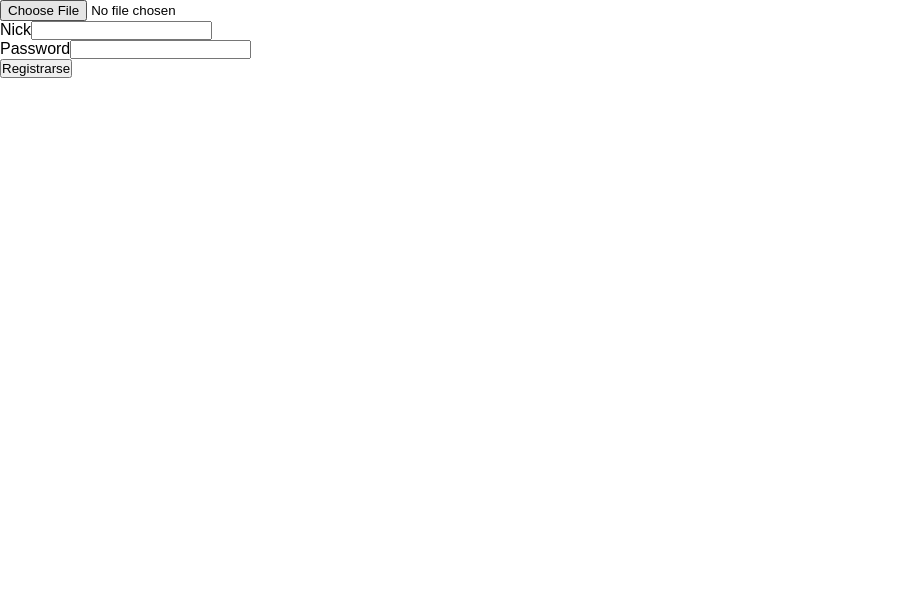
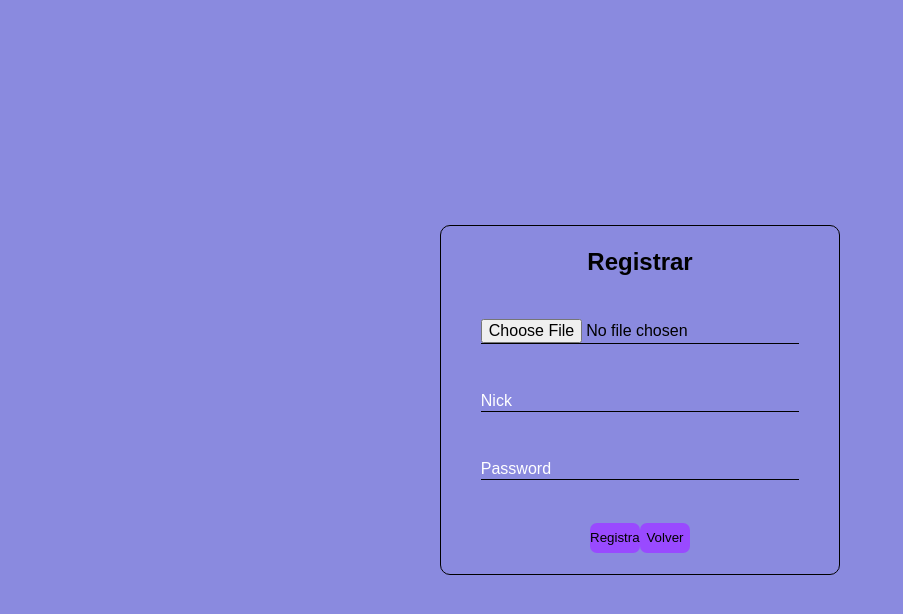
Before and after one commit to JFelipeRG/feel-it-react, a React (Vite) app: page /singUp in a window 1280 px wide. Shown: the top 614 px of the page, without its empty margins (0-903 px from the left). Built offline with nearby package versions, Linux system fonts and the light colour scheme.

Commit message:
implementacion de la validacion de login

```diff
--- a/jsconfig.json
+++ b/jsconfig.json
@@ -4,7 +4,10 @@
         "paths": {
             "@pages/*" : ["src/pages/*"],
             "@hooks/*" : ["src/hooks/*"],
-            "@components/*" : ["src/components/*"]
+            "@components/*" : ["src/components/*"],
+            "@utils/*" : ["src/utils/*"],
+            "@styles/*" : ["src/styles/*"],
+            "@services/*" : ["src/services/*"]
         }
     }
 }
--- a/package.json
+++ b/package.json
@@ -8,6 +8,7 @@
     "preview": "vite preview"
   },
   "dependencies": {
+    "axios": "^0.27.2",
     "react": "^18.0.0",
     "react-dom": "^18.0.0",
     "react-router-dom": "^6.3.0"
--- a/src/hooks/useUser.jsx
+++ b/src/hooks/useUser.jsx
@@ -1,12 +1,24 @@
-import { useCallback, useContext } from 'react'
+import { useCallback, useContext, useState } from 'react'
 import Context from '@context/UserContext'
+import { getUser } from '@services/user.services'
 
 export default function useUser () {
   const { user, setUser } = useContext(Context)
+  const [error, setError] = useState(false)
 
-  const login = useCallback((username, passw) => {
-    window.sessionStorage.setItem('user', [username, passw])
-    setUser([username, passw])
+  const login = useCallback(({ nick, passw }) => {
+    getUser({ nick, passw })
+      .then(user => {
+        if (user.length === 0) throw new Error('Usuario no valido')
+
+        window.sessionStorage.setItem('user', JSON.stringify(user))
+        setError(false)
+        setUser(user)
+      }).catch(err => {
+        window.sessionStorage.removeItem('user')
+        setError(true)
+        console.log(err.message)
+      })
   }, [setUser])
 
   const logout = useCallback(() => {
@@ -14,5 +26,5 @@ export default function useUser () {
     setUser(null)
   }, [setUser])
 
-  return { isLogged: Boolean(user), login, logout }
+  return { isLogged: Boolean(user), login, logout, error }
 }
--- a/src/pages/LogOut/logout.jsx
+++ b/src/pages/LogOut/logout.jsx
@@ -1,3 +1,5 @@
+import '@styles/logs.styles.css'
+
 import useUser from '@hooks/useUser'
 import { Link } from 'react-router-dom'
 
@@ -9,10 +11,14 @@ export default function LogOut () {
   }
 
   return (
-    <div>
-      <p>Estas Seguro de que deseas cerrar sesión?</p>
-      <Link to='/login' onClick={handleClick}>Cerrar Sesión</Link>
-      <Link to='..'>Cancelar</Link>
+    <div className='form-container'>
+      <div className='option-container'>
+        <p>Estas Seguro de que deseas cerrar sesión?</p>
+        <div className='links-options'>
+          <Link className='links' to='/login' onClick={handleClick}>Cerrar Sesión</Link>
+          <Link className='links' to='/home'>Cancelar</Link>
+        </div>
+      </div>
     </div>
   )
 }
--- a/src/pages/Login/login.jsx
+++ b/src/pages/Login/login.jsx
@@ -1,16 +1,16 @@
-import './login.css'
+import '@styles/logs.styles.css'
 
 import { useState, useEffect } from 'react'
 import { Link, useNavigate } from 'react-router-dom'
+import { $$ } from '@utils/dom'
 
 import useUser from '@hooks/useUser'
 
 export default function Login () {
   const [nick, setNick] = useState('')
   const [passw, setPassw] = useState('')
-  const { login } = useUser()
   const navigate = useNavigate()
-  const { isLogged } = useUser()
+  const { isLogged, error, login } = useUser()
 
   useEffect(() => {
     if (isLogged) navigate('/home')
@@ -18,7 +18,13 @@ export default function Login () {
 
   const handleSubmit = e => {
     e.preventDefault()
-    login(nick, passw)
+    login({ nick, passw })
+  }
+
+  const handleBlur = (target, type) => {
+    const label = $$('.label-form')
+    const i = type === 'nick' ? 0 : 1
+    target.value !== '' ? label[i].style.transform = 'translateY(-20px)' : label[i].style.transform = ''
   }
 
   return (
@@ -26,13 +32,24 @@ export default function Login () {
       <form className='form' onSubmit={handleSubmit}>
         <h1>Login</h1>
         <div className='input-container'>
-          <input className='input-form' id='nick' type='text' onChange={e => setNick(e.target.value)} />
+          <input className='input-form' id='nick' type='text' onChange={({ target }) => setNick(target.value)} onBlur={({ target }) => handleBlur(target, 'nick')} />
           <label className='label-form' htmlFor='nick'>Nick</label>
         </div>
         <div className='input-container'>
-          <input className='input-form' id='passw' type='password' onChange={e => setPassw(e.target.value)} />
+          <input className='input-form' id='passw' type='password' onChange={({ target }) => setPassw(target.value)} onBlur={({ target }) => handleBlur(target)} />
           <label className='label-form' htmlFor='passw'>Password</label>
         </div>
+        {
+          error
+            ? (
+              <div className='error-container'>
+                <span className='error'>El usuario o la contraseña no son válidos</span>
+              </div>
+              )
+            : (
+                ''
+              )
+        }
         <div className='button-container'>
           <button className='button-form'>Login</button>
         </div>
--- a/src/pages/SingUp/singup.jsx
+++ b/src/pages/SingUp/singup.jsx
@@ -1,4 +1,6 @@
-import { useNavigate } from 'react-router-dom'
+import '@styles/logs.styles.css'
+
+import { useNavigate, Link } from 'react-router-dom'
 import useUser from '@hooks/useUser'
 import { useEffect } from 'react'
 
@@ -16,22 +18,25 @@ export default function Login () {
   }
 
   return (
-    <div>
-      <form onSubmit={handleSubmit}>
-        <div>
-          <label htmlFor='img-profile' />
-          <input id='img-profile' type='file' />
+    <div className='form-container'>
+      <form className='form' onSubmit={handleSubmit}>
+        <h2>Registrar</h2>
+        <div className='input-container'>
+          <input className='input-form' id='img-profile' type='file' />
         </div>
-        <div>
-          <label htmlFor='user'>Nick</label>
-          <input id='nick' type='text' />
+        <div className='input-container'>
+          <input className='input-form' id='nick' type='text' />
+          <label className='label-form' htmlFor='user'>Nick</label>
         </div>
-        <div>
-          <label htmlFor='passw'>Password</label>
-          <input id='passw' type='password' />
+        <div className='input-container'>
+          <input className='input-form' id='passw' type='password' />
+          <label className='label-form' htmlFor='passw'>Password</label>
         </div>
-        <div>
-          <input type='submit' value='Registrarse' />
+        <div className='button-container'>
+          <button className='button-form'>Registrarse</button>
+          <Link to='/login'>
+            <button className='button-form'>Volver</button>
+          </Link>
         </div>
       </form>
     </div>
--- /dev/null
+++ b/src/services/user.services.js
@@ -0,0 +1,9 @@
+import axios from 'axios'
+const baseURL = 'http://localhost:3002/api/users'
+
+const getUser = async ({ nick, passw }) => {
+  const { data } = await axios.get(`${baseURL}/${nick}/${passw}`)
+  return data
+}
+
+export { getUser }
--- a/src/pages/Login/login.css
+++ b/src/styles/logs.styles.css
@@ -31,8 +31,10 @@
   position: absolute;
   z-index: 1;
   left: 0;
+  top: 5px;
   color: white;
   transition: all 0.4s;
+  pointer-events: none;
 }
 
 .input-form:focus ~ .label-form,
@@ -41,8 +43,9 @@
 }
 
 .input-form {
-  height: 20px;
+  height: 25px;
   border: none;
+  font-size: 1em;
   border-bottom: 1px solid black;
   background-color: transparent;
   outline: none;
@@ -61,3 +64,28 @@
   background-color: #9b34fc;
   cursor: pointer;
 }
+
+.option-container {
+  border: 1px solid black;
+  border-radius: 7px;
+  padding: 20px;
+}
+
+.links-options {
+  text-align: center;
+  margin: 5px 0;
+}
+
+.links {
+  margin: 0 10px;
+}
+
+.error-container {
+  margin: 0;
+  text-align: center;
+}
+
+.error {
+  font-size: 0.85em;
+  color: red;
+}
--- /dev/null
+++ b/src/utils/dom.js
@@ -0,0 +1,3 @@
+export const $ = (selector, context = document) => context.querySelector(selector)
+
+export const $$ = (selector, context = document) => context.querySelectorAll(selector)
--- a/vite.config.js
+++ b/vite.config.js
@@ -9,7 +9,10 @@ export default defineConfig({
       '@pages': path.resolve(__dirname, './src/pages'),
       '@hooks': path.resolve(__dirname, './src/hooks'),
       '@components': path.resolve(__dirname, './src/components'),
-      '@context': path.resolve(__dirname, './src/context')
+      '@context': path.resolve(__dirname, './src/context'),
+      '@utils': path.resolve(__dirname, './src/utils'),
+      '@styles': path.resolve(__dirname, './src/styles'),
+      '@services': path.resolve(__dirname, './src/services')
     }
   },
   plugins: [react()]
```
Also changed, not shown: 1 other file (tests, documents, lock files or other folders).
